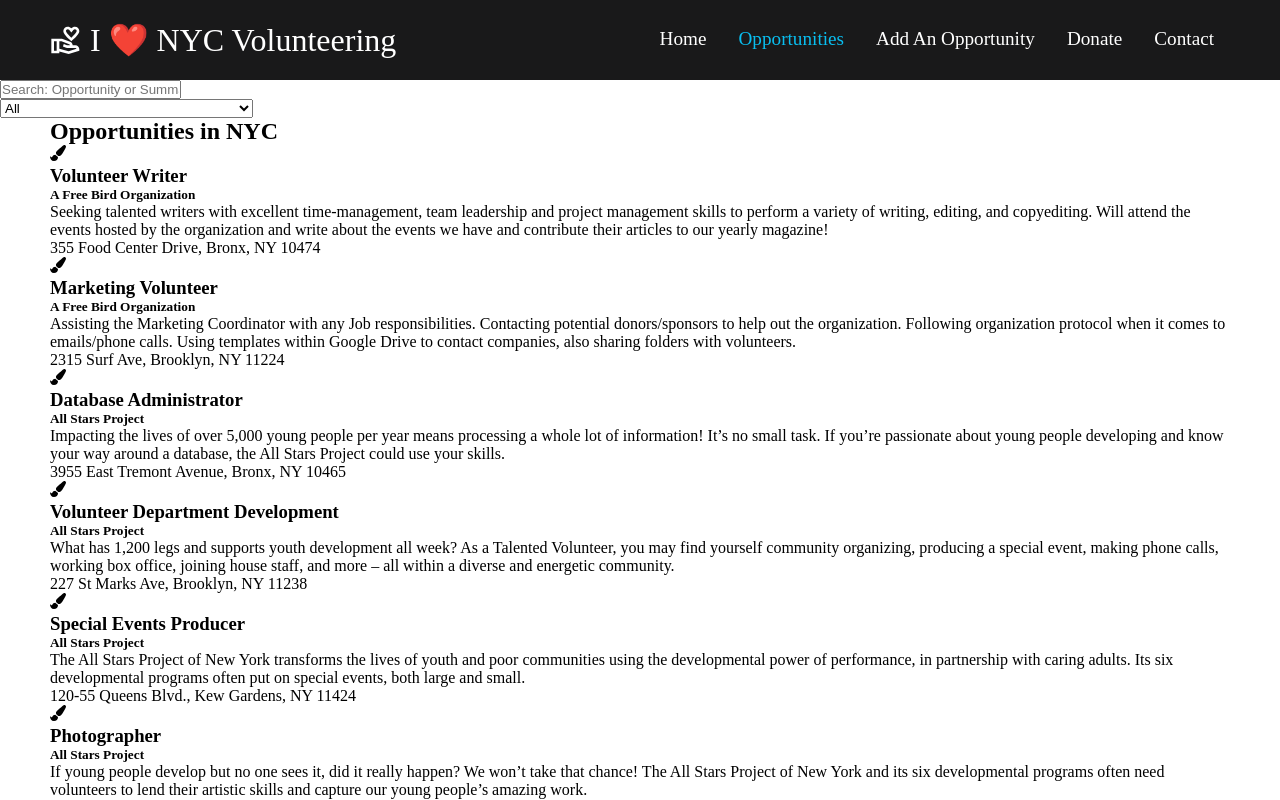
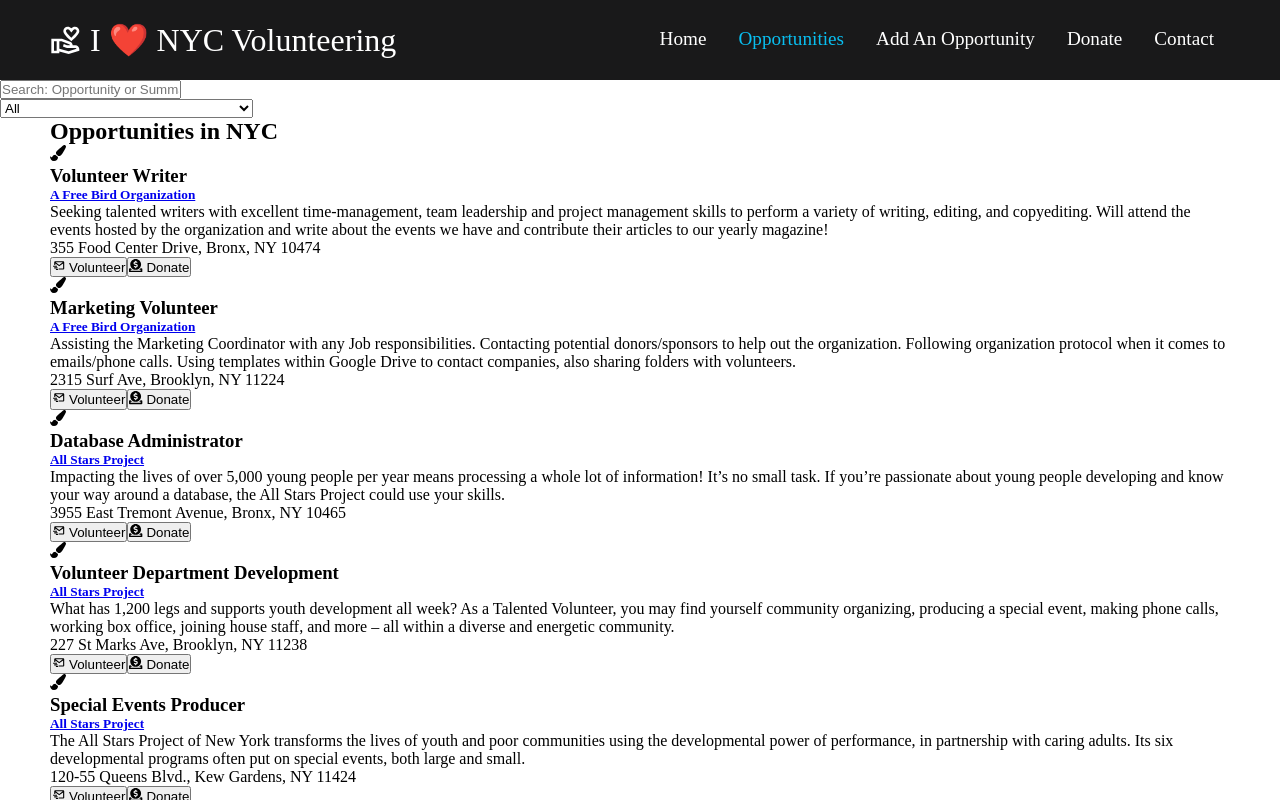
Before and after one commit to AMGFisher/Phase2-GroupProject, a React (Vite) app: page /opportunities in a window 1280 px wide. Shown: the top 800 px of the page. Built offline with nearby package versions, Linux system fonts and the light colour scheme; data requests are answered from the project's data file.

Commit message:
card buttons

```diff
--- a/src/OppCard.jsx
+++ b/src/OppCard.jsx
@@ -5,6 +5,8 @@
 import { GrWorkshop } from 'react-icons/gr'
 import { RiHeartPulseLine } from 'react-icons/ri'
 import { FaGlobeAmericas } from 'react-icons/fa'
+import { FaDonate } from 'react-icons/fa'
+import { BiMailSend } from 'react-icons/bi'
 
 
 const OppCard = ({ opp }) => {
@@ -32,9 +34,11 @@
         <div className="card">
             {renderIcon(opp.category)}
             <h3>{opp.position}</h3>
-            <h5>{opp.organization}</h5>
+            <h5><a href={opp.website}>{opp.organization}</a></h5>
             <p>{opp.summary}</p>
             <p>{opp.address}, {opp.city}, {opp.state} {opp.postcode}</p>
+            <button> <BiMailSend /> Volunteer </button>
+            <button> <FaDonate /> Donate </button>
         </div>
     )
 }
```
